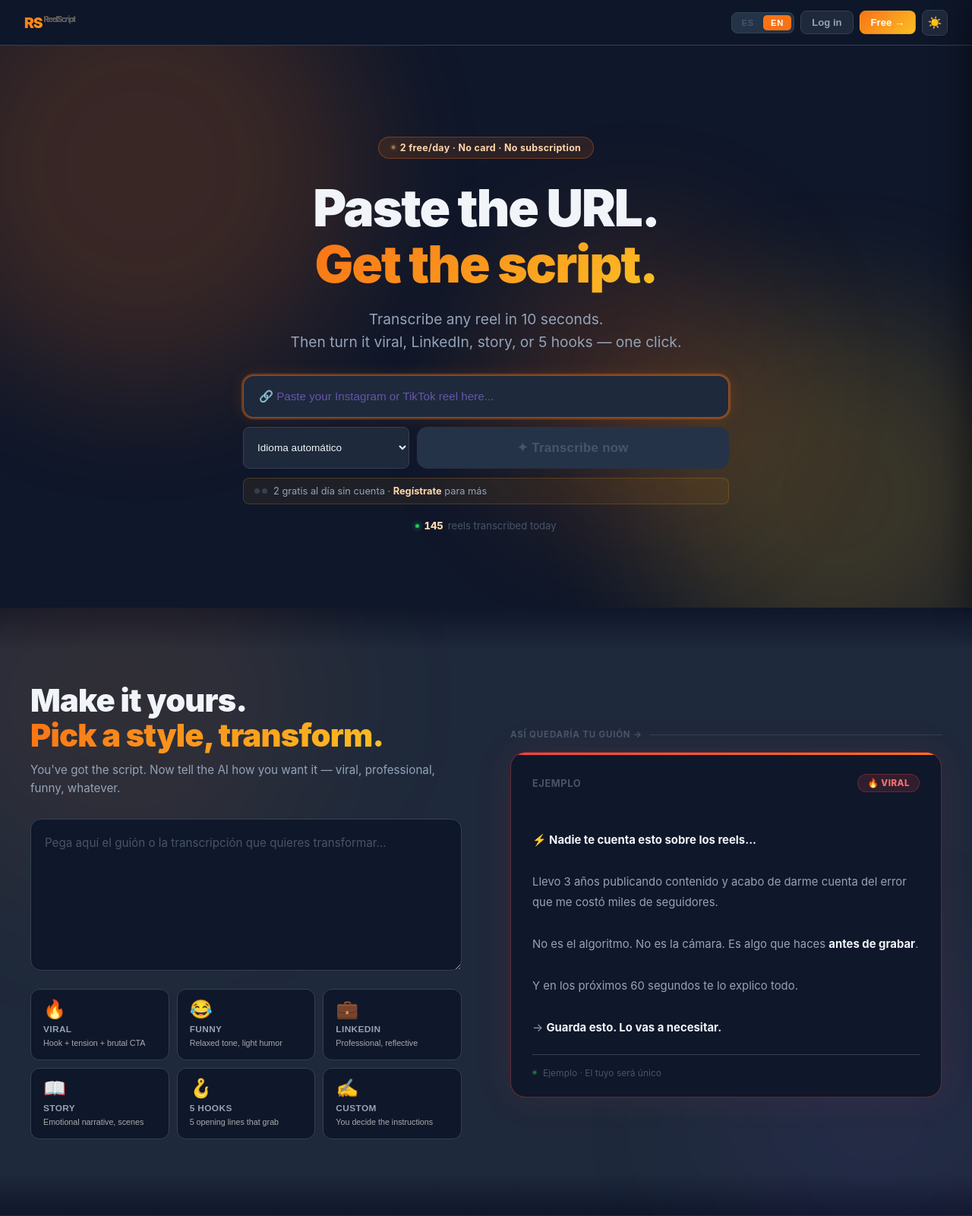
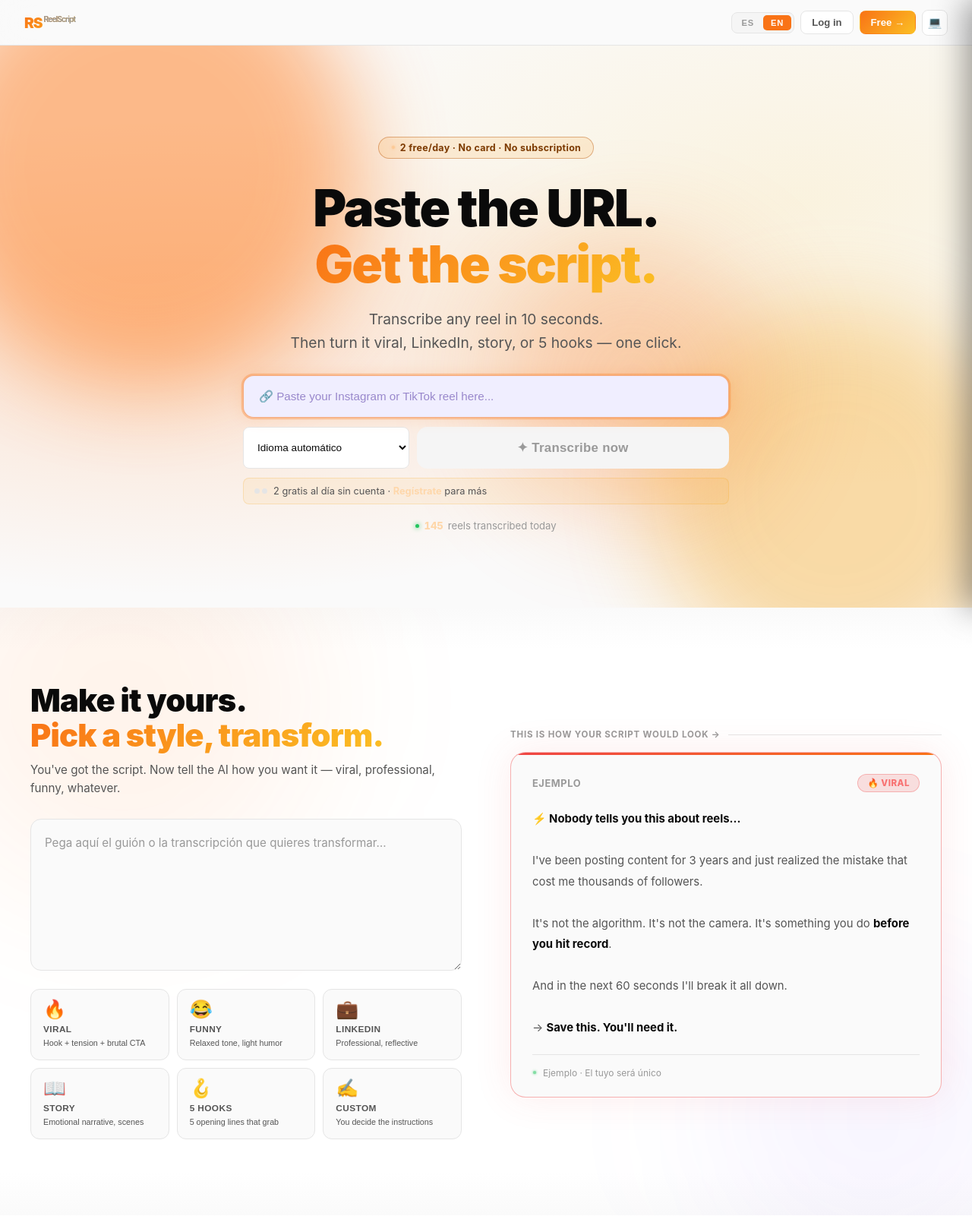
Before and after one commit to DavidBecama/transcriptor, a Flask app: page / in a window 1280 px wide. Shown: the top 1601 px of the page at 76% size. Run offline with Flask 3, Linux system fonts and the light colour scheme.

Commit message:
feat: system theme, example card i18n
- Theme cycles through System → Dark → Light (System is default)
- System theme follows OS preference and auto-updates on change
- Preview card examples fully translated ES/EN via LANGS i18n
- Preview label translated

Co-Authored-By: Claude Sonnet 4.6 <noreply@anthropic.com>

```diff
--- a/templates/index.html
+++ b/templates/index.html
@@ -1371,7 +1371,7 @@
     </div>
     <button class="btn-nav" id="btnLogin" onclick="openAuth('login')" data-i18n="nav.login">Entrar</button>
     <button class="btn-nav hi" id="btnReg" onclick="openAuth('register')" data-i18n="nav.register">Gratis →</button>
-    <button class="theme-btn" id="themeBtn" title="Cambiar tema">🌙</button>
+    <button class="theme-btn" id="themeBtn" title="Theme: System">💻</button>
   </div>
 </nav>
 
@@ -1560,7 +1560,7 @@
 
     <!-- RIGHT: live preview -->
     <div class="adapt-right">
-      <div class="preview-label">Así quedaría tu guión →</div>
+      <div class="preview-label" data-i18n="preview.label">This is how your script would look →</div>
       <div class="preview-card" id="previewCard" data-active="viral">
         <div class="preview-top-bar"></div>
 
@@ -1582,87 +1582,22 @@
           <div class="preview-result-text" id="previewResultText"></div>
 
           <div class="preview-slide on" data-style="viral">
-            <div class="preview-text">
-<span class="ph">⚡ Nadie te cuenta esto sobre los reels...</span>
-
-Llevo 3 años publicando contenido y acabo de darme cuenta del error que me costó miles de seguidores.
-
-No es el algoritmo. No es la cámara. Es algo que haces <span class="ph">antes de grabar</span>.
-
-Y en los próximos 60 segundos te lo explico todo.
-
-→ <span class="ph">Guarda esto. Lo vas a necesitar.</span>
-            </div>
+            <div class="preview-text" data-i18n="ex.viral"></div>
           </div>
-
           <div class="preview-slide" data-style="divertido">
-            <div class="preview-text">
-😂 Intenté hacer un reel "serio" y me pasé 20 minutos mirando la pantalla en blanco.
-
-Así que hice lo de siempre: <span class="ph">empecé hablando como si fuera con un amigo.</span>
-
-Resultado: el vídeo más visto de mi cuenta.
-
-Moraleja: deja de intentar sonar importante. <span class="ph">Solo habla.</span>
-            </div>
+            <div class="preview-text" data-i18n="ex.divertido"></div>
           </div>
-
           <div class="preview-slide" data-style="linkedin">
-            <div class="preview-text">
-Llevo 3 años creando contenido digital.
-
-Y esto es lo que nadie te dice al empezar:
-
-<span class="ph">El contenido que más conecta no es el más producido.</span>
-Es el más honesto.
-
-He visto cuentas con peor cámara que la mía crecer 10x más rápido.
-La diferencia estaba en el guión.
-
-¿Qué aprendiste tú creando contenido?
-            </div>
+            <div class="preview-text" data-i18n="ex.linkedin"></div>
           </div>
-
           <div class="preview-slide" data-style="storytelling">
-            <div class="preview-text">
-Era 2021. Tenía 0 seguidores y grababa en el baño de mi casa para que nadie me oyera.
-
-<span class="ph">Cada vídeo tardaba 4 horas en editarse.</span> Cada uno tenía 12 vistas.
-
-Un día lo dejé todo. Durante 3 meses, no publiqué nada.
-
-Cuando volví, cambié solo una cosa: <span class="ph">el primer segundo.</span>
-
-Y todo cambió.
-            </div>
+            <div class="preview-text" data-i18n="ex.storytelling"></div>
           </div>
-
           <div class="preview-slide" data-style="hooks">
-            <div class="preview-text">
-<span class="ph">1.</span> ¿Sabías que el 90% de creadores comete este error en el primer segundo?
-
-<span class="ph">2.</span> El error que cometen todos los principiantes (y que yo también cometí)
-
-<span class="ph">3.</span> Lo que nadie te dice sobre crear contenido que realmente funciona
-
-<span class="ph">4.</span> Si hubiera sabido esto antes, tendría el doble de seguidores hoy
-
-<span class="ph">5.</span> Para cuando termines este vídeo, querrás regrabar todo lo que tienes
-            </div>
+            <div class="preview-text" data-i18n="ex.hooks"></div>
           </div>
-
           <div class="preview-slide" data-style="custom">
-            <div class="preview-text">
-<span class="ph">✍️ Tú tienes el control.</span>
-
-Escribe cualquier instrucción en el campo de texto:
-
-<span class="ph">"Escríbelo como carta de ventas"</span>
-<span class="ph">"Hazlo en formato pregunta-respuesta"</span>
-<span class="ph">"Tono motivacional, sin tecnicismos"</span>
-
-La IA adaptará el guión exactamente a lo que pidas.
-            </div>
+            <div class="preview-text" data-i18n="ex.custom"></div>
           </div>
 
         </div>
@@ -1972,6 +1907,13 @@ const LANGS = {
     "cta.sub": "Tu primer reel transcrito en menos de 10 segundos.",
     "cta.pill1": "2 gratis al día", "cta.pill2": "Sin suscripción", "cta.pill3": "Saldo sin caducidad",
     "cta.btn": "✦ Probar gratis ahora",
+    "preview.label": "Así quedaría tu guión →",
+    "ex.viral": '<span class="ph">⚡ Nadie te cuenta esto sobre los reels...</span>\n\nLlevo 3 años publicando contenido y acabo de darme cuenta del error que me costó miles de seguidores.\n\nNo es el algoritmo. No es la cámara. Es algo que haces <span class="ph">antes de grabar</span>.\n\nY en los próximos 60 segundos te lo explico todo.\n\n→ <span class="ph">Guarda esto. Lo vas a necesitar.</span>',
+    "ex.divertido": '😂 Intenté hacer un reel "serio" y me pasé 20 minutos mirando la pantalla en blanco.\n\nAsí que hice lo de siempre: <span class="ph">empecé hablando como si fuera con un amigo.</span>\n\nResultado: el vídeo más visto de mi cuenta.\n\nMoraleja: deja de intentar sonar importante. <span class="ph">Solo habla.</span>',
+    "ex.linkedin": 'Llevo 3 años creando contenido digital.\n\nY esto es lo que nadie te dice al empezar:\n\n<span class="ph">El contenido que más conecta no es el más producido.</span>\nEs el más honesto.\n\nHe visto cuentas con peor cámara que la mía crecer 10x más rápido.\nLa diferencia estaba en el guión.\n\n¿Qué aprendiste tú creando contenido?',
+    "ex.storytelling": 'Era 2021. Tenía 0 seguidores y grababa en el baño de mi casa para que nadie me oyera.\n\n<span class="ph">Cada vídeo tardaba 4 horas en editarse.</span> Cada uno tenía 12 vistas.\n\nUn día lo dejé todo. Durante 3 meses, no publiqué nada.\n\nCuando volví, cambié solo una cosa: <span class="ph">el primer segundo.</span>\n\nY todo cambió.',
+    "ex.hooks": '<span class="ph">1.</span> ¿Sabías que el 90% de creadores comete este error en el primer segundo?\n\n<span class="ph">2.</span> El error que cometen todos los principiantes (y que yo también cometí)\n\n<span class="ph">3.</span> Lo que nadie te dice sobre crear contenido que realmente funciona\n\n<span class="ph">4.</span> Si hubiera sabido esto antes, tendría el doble de seguidores hoy\n\n<span class="ph">5.</span> Para cuando termines este vídeo, querrás regrabar todo lo que tienes',
+    "ex.custom": '<span class="ph">✍️ Tú tienes el control.</span>\n\nEscribe cualquier instrucción en el campo de texto:\n\n<span class="ph">"Escríbelo como carta de ventas"</span>\n<span class="ph">"Hazlo en formato pregunta-respuesta"</span>\n<span class="ph">"Tono motivacional, sin tecnicismos"</span>\n\nLa IA adaptará el guión exactamente a lo que pidas.',
   },
   en: {
     "nav.login": "Log in", "nav.register": "Free →",
@@ -2007,6 +1949,13 @@ const LANGS = {
     "cta.sub": "Your first reel transcribed in under 10 seconds.",
     "cta.pill1": "2 free/day", "cta.pill2": "No subscription", "cta.pill3": "Balance never expires",
     "cta.btn": "✦ Try it free now",
+    "preview.label": "This is how your script would look →",
+    "ex.viral": '<span class="ph">⚡ Nobody tells you this about reels...</span>\n\nI\'ve been posting content for 3 years and just realized the mistake that cost me thousands of followers.\n\nIt\'s not the algorithm. It\'s not the camera. It\'s something you do <span class="ph">before you hit record</span>.\n\nAnd in the next 60 seconds I\'ll break it all down.\n\n→ <span class="ph">Save this. You\'ll need it.</span>',
+    "ex.divertido": '😂 I tried making a "serious" reel and spent 20 minutes staring at a blank screen.\n\nSo I did what I always do: <span class="ph">started talking like I was with a friend.</span>\n\nResult: the most viewed video on my account.\n\nLesson: stop trying to sound important. <span class="ph">Just talk.</span>',
+    "ex.linkedin": 'I\'ve been creating digital content for 3 years.\n\nAnd here\'s what nobody tells you when you start:\n\n<span class="ph">The content that connects most isn\'t the most polished.</span>\nIt\'s the most honest.\n\nI\'ve seen accounts with worse cameras than mine grow 10x faster.\nThe difference was in the script.\n\nWhat did you learn creating content?',
+    "ex.storytelling": 'It was 2021. I had 0 followers and recorded in my bathroom so nobody could hear me.\n\n<span class="ph">Each video took 4 hours to edit.</span> Each one got 12 views.\n\nOne day I quit. For 3 months, I posted nothing.\n\nWhen I came back, I changed just one thing: <span class="ph">the first second.</span>\n\nAnd everything changed.',
+    "ex.hooks": '<span class="ph">1.</span> Did you know 90% of creators make this mistake in the first second?\n\n<span class="ph">2.</span> The mistake every beginner makes (and I made it too)\n\n<span class="ph">3.</span> What nobody tells you about creating content that actually works\n\n<span class="ph">4.</span> If I\'d known this sooner, I\'d have twice the followers today\n\n<span class="ph">5.</span> By the time this video ends, you\'ll want to re-record everything you have',
+    "ex.custom": '<span class="ph">✍️ You\'re in control.</span>\n\nType any instruction in the text field:\n\n<span class="ph">"Write it as a sales letter"</span>\n<span class="ph">"Make it Q&A format"</span>\n<span class="ph">"Motivational tone, no jargon"</span>\n\nThe AI will adapt the script to exactly what you ask.',
   }
 };
 
@@ -2028,14 +1977,32 @@ function setLang(lang) {
 
 // ── Theme ─────────────────────────────────────────────────────────────────
 const themeBtn = document.getElementById("themeBtn");
-const savedTheme = localStorage.getItem("rs-theme") || "dark";
-document.documentElement.setAttribute("data-theme", savedTheme);
-themeBtn.textContent = savedTheme === "dark" ? "☀️" : "🌙";
+const themeIcons = { light: "☀️", dark: "🌙", system: "💻" };
+const themeCycle = ["system", "dark", "light"];
+
+function resolveTheme(pref) {
+  if (pref === "system") return window.matchMedia("(prefers-color-scheme: dark)").matches ? "dark" : "light";
+  return pref;
+}
+
+function applyTheme(pref) {
+  document.documentElement.setAttribute("data-theme", resolveTheme(pref));
+  themeBtn.textContent = themeIcons[pref];
+  themeBtn.title = pref === "system" ? "Theme: System" : pref === "dark" ? "Theme: Dark" : "Theme: Light";
+}
+
+let themePref = localStorage.getItem("rs-theme") || "system";
+applyTheme(themePref);
+
 themeBtn.addEventListener("click", () => {
-  const next = document.documentElement.getAttribute("data-theme") === "dark" ? "light" : "dark";
-  document.documentElement.setAttribute("data-theme", next);
-  localStorage.setItem("rs-theme", next);
-  themeBtn.textContent = next === "dark" ? "☀️" : "🌙";
+  const idx = themeCycle.indexOf(themePref);
+  themePref = themeCycle[(idx + 1) % themeCycle.length];
+  localStorage.setItem("rs-theme", themePref);
+  applyTheme(themePref);
+});
+
+window.matchMedia("(prefers-color-scheme: dark)").addEventListener("change", () => {
+  if (themePref === "system") applyTheme("system");
 });
 
 // ── State ─────────────────────────────────────────────────────────────────
```
